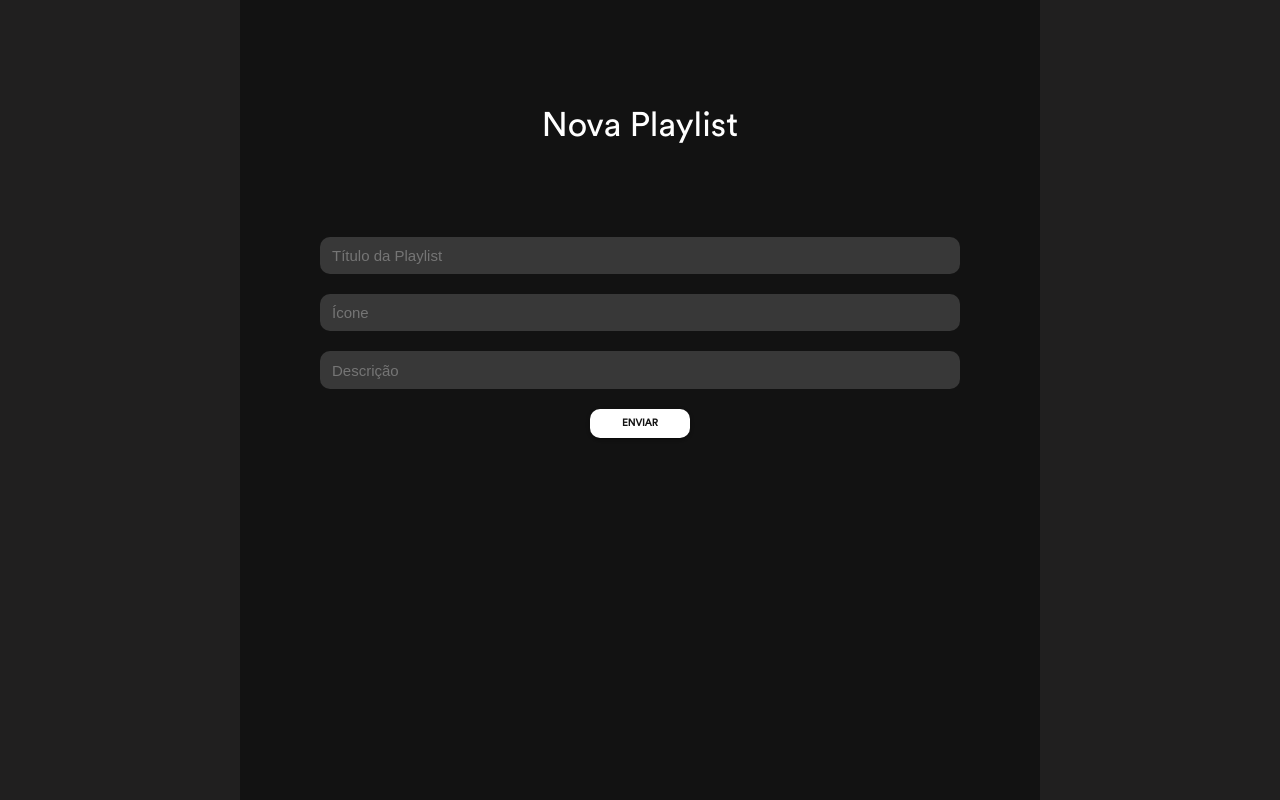
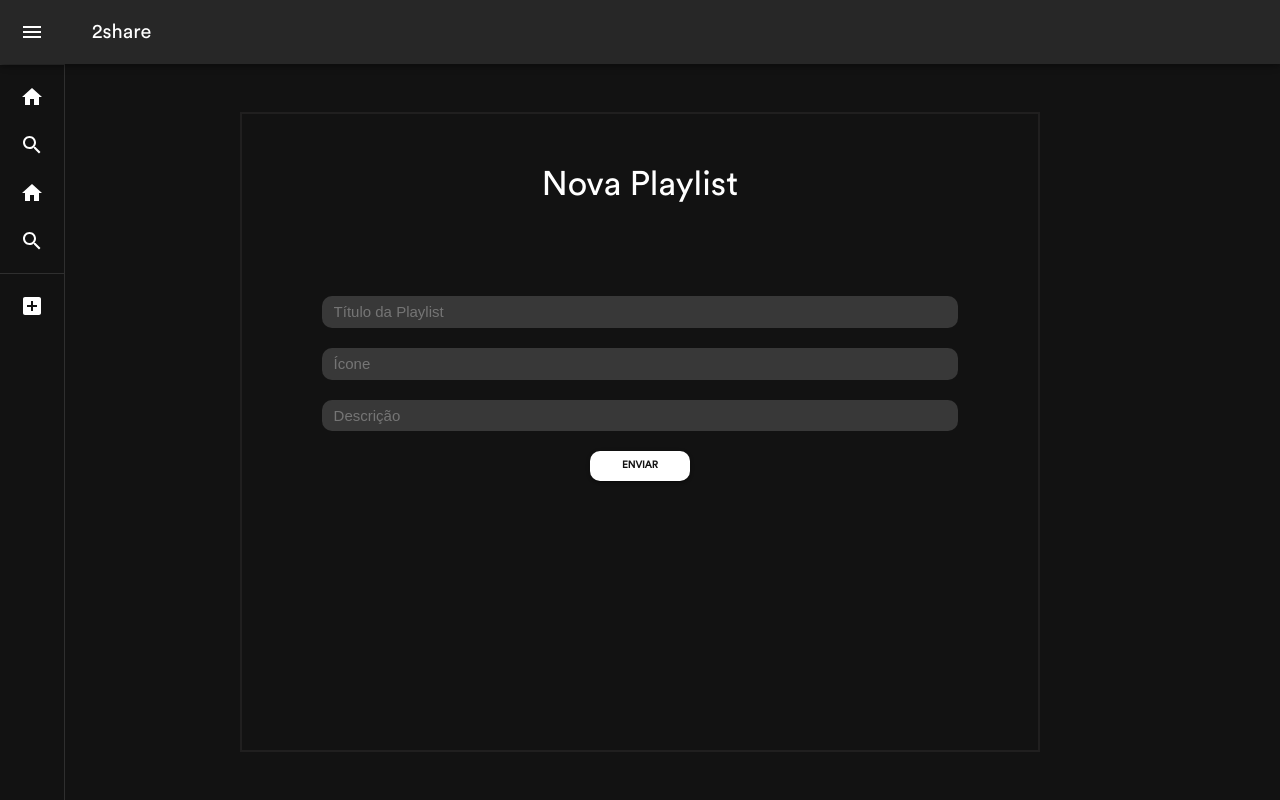
Before and after one commit to rafaelarissa/2share, a React (Create React App) app: page /new-playlist in a window 1280 px wide. Built offline with nearby package versions, Linux system fonts and the light colour scheme; a web font is replaced by a local one.

Commit message:
feat: added sidebar global & adjust new playlist form layout

```diff
--- a/src/pages/AddPlaylist/index.js
+++ b/src/pages/AddPlaylist/index.js
@@ -1,6 +1,7 @@
-import { Button, TextField, Typography } from "@mui/material";
+import { Button, Divider, TextField, Typography } from "@mui/material";
 import Box from "@mui/material/Box";
 import Paper from "@mui/material/Paper";
+import MiniDrawer from "../../components/SideBar";
 import { Container, Input, TitleScreen } from "./style";
 
 const styles = {
@@ -10,18 +11,18 @@ const styles = {
 
   width: "100vw",
   maxWidth: "800px",
-  height: "100vh",
+  height: "80vh",
 
-  paddingTop: "55px",
   margin: "0 auto",
+  border: "2px solid #201f1f",
 
   gap: "20px",
-  bgcolor: "#121212",
 };
 
 export default function AddPlaylist() {
   return (
     <Container>
+      <MiniDrawer />
       <Box sx={styles} component="form">
         <Typography sx={styles.title} variant="h4" component="h1">
           <TitleScreen>Nova Playlist</TitleScreen>
```
Also changed, not shown: src/assets/css/ProximaNova.otf (deleted).
